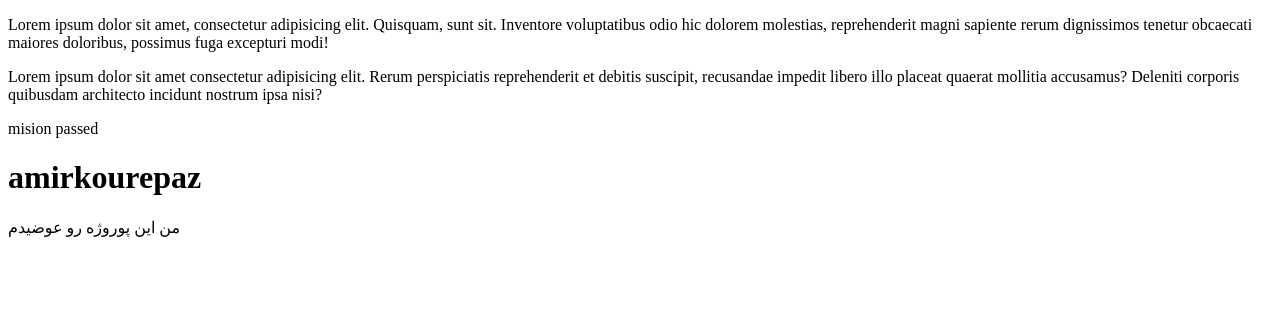
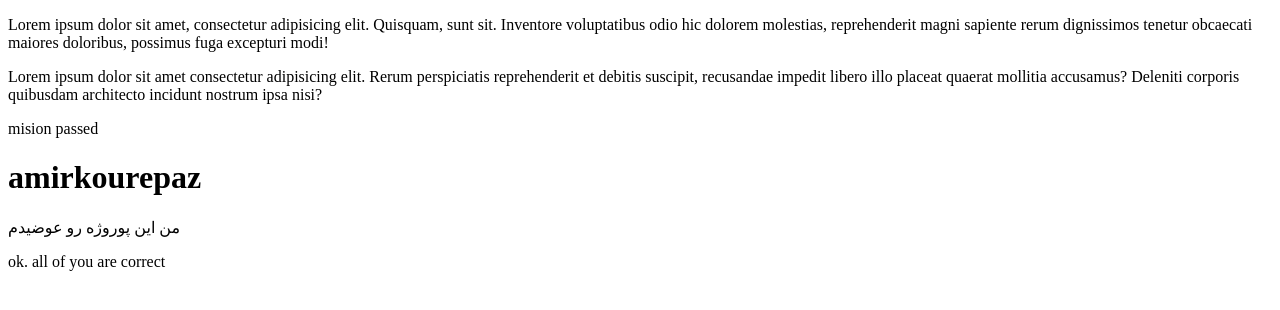
Before and after one commit to horexAsTeacher/test, a plain HTML site: page index.html in a window 1280 px wide. Drawn offline with Linux system fonts and the light colour scheme.

Commit message:
buxs fixed

```diff
--- a/index.html
+++ b/index.html
@@ -20,5 +20,8 @@
     <p>من این
       پوروژه رو عوضیدم
     </p>
+    <p>
+        ok. all of you are correct
+    </p>
   </body>
 </html>
```
